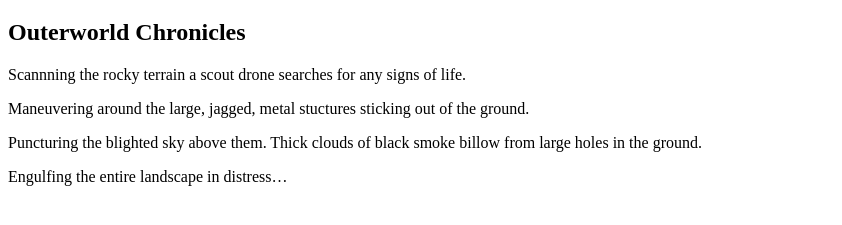
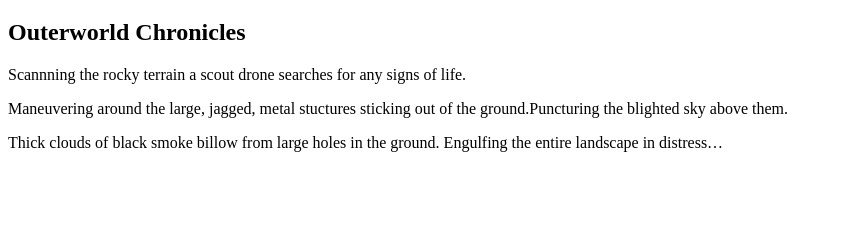
Before and after one commit to Extericon/xtrcn-site, an Astro site: page /posts/post-2 in a window 1280 px wide. Shown: the part 61-286 px from the top of the page, without its empty margins (0-842 px from the left). Built offline with nearby package versions, Linux system fonts and the light colour scheme; Astro itself is replaced by a stand-in of ours.

Commit message:
post edits

```diff
--- a/src/pages/posts/post-2.md
+++ b/src/pages/posts/post-2.md
@@ -14,8 +14,6 @@ tags: ["astro", "blogging", "learning in public", "successes"]
 
 Scannning the rocky terrain a scout drone searches for any signs of life.
 
-Maneuvering around the large, jagged, metal stuctures sticking out of the ground.
+Maneuvering around the large, jagged, metal stuctures sticking out of the ground.Puncturing the blighted sky above them.
 
-Puncturing the blighted sky above them. Thick clouds of black smoke billow from large holes in the ground.
-
-Engulfing the entire landscape in distress...
+Thick clouds of black smoke billow from large holes in the ground. Engulfing the entire landscape in distress...
```
Also changed, not shown: src/pages/posts/post-3.md (+1 -0 lines).
